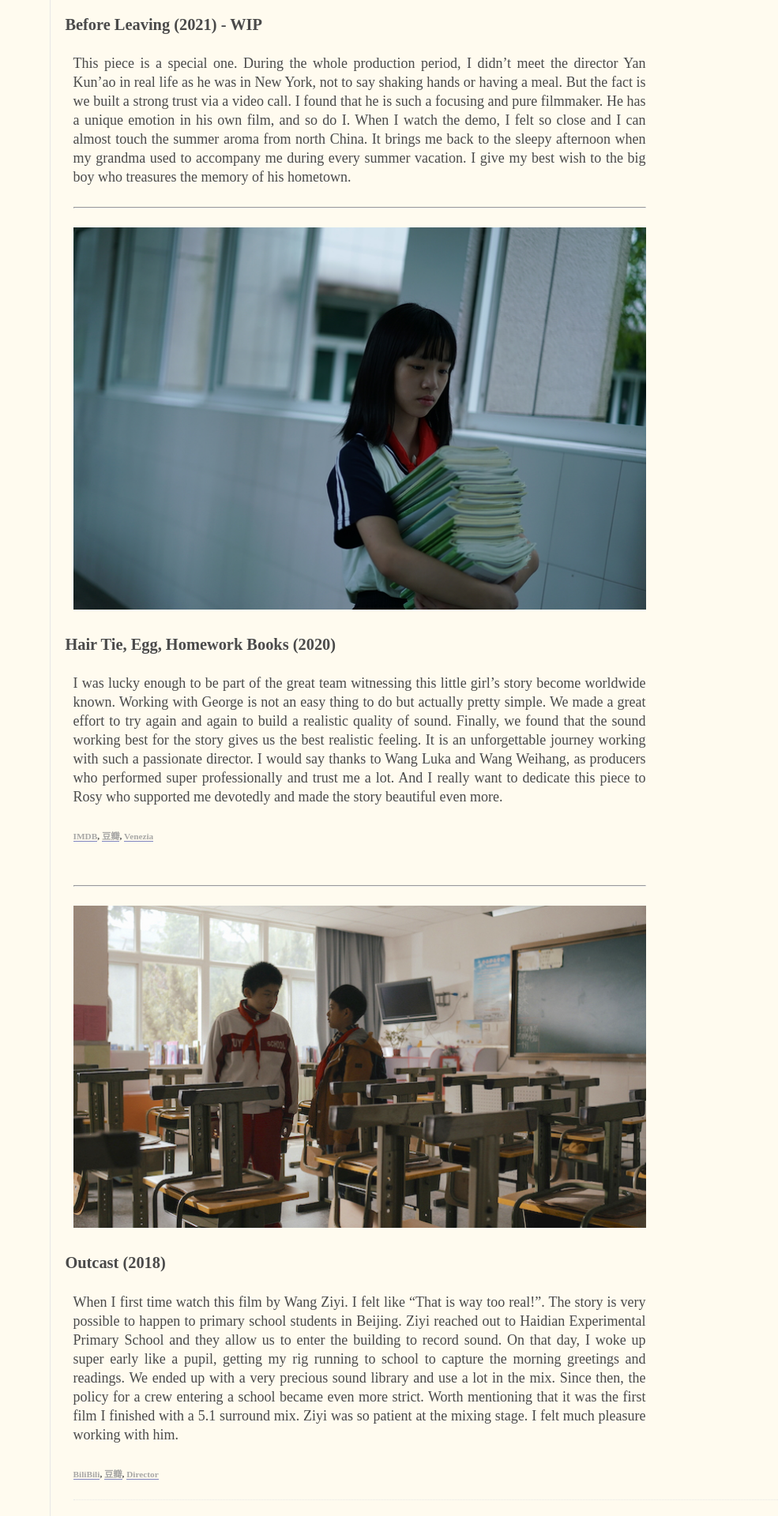
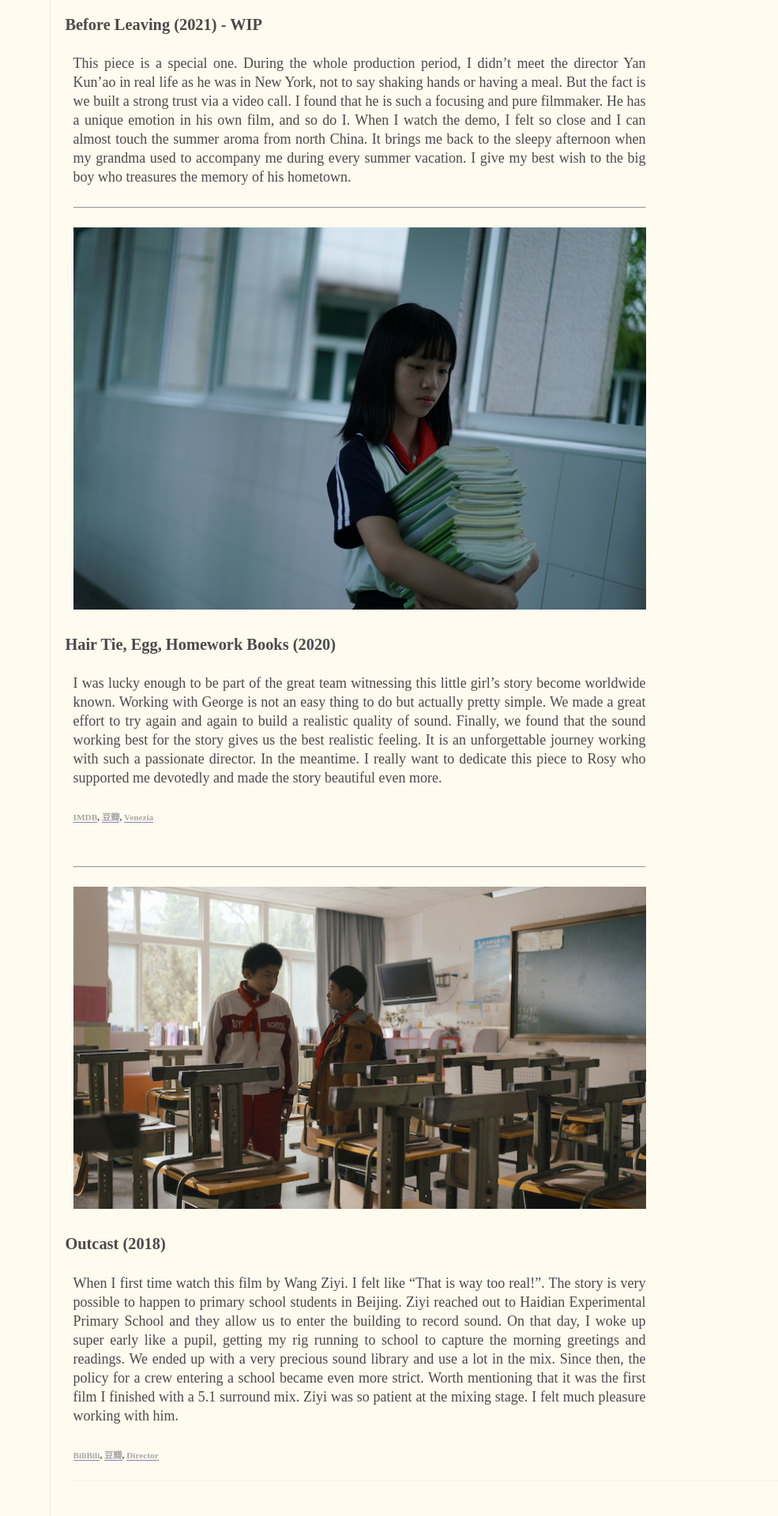
Before and after one commit to zhaojian26/works, a Jekyll site: the page built from _posts/2022-04-29-shorts.md, in a window 1280 px wide. Shown: the part 1399-3319 px from the top of the page at 79% size, without its empty margins (295-1280 px from the left). Built offline with Jekyll 4.4.1, drawn with Linux system fonts in a browser that asks for light colours.

Commit message:
Update 2022-04-29-shorts.md

```diff
--- a/_posts/2022-04-29-shorts.md
+++ b/_posts/2022-04-29-shorts.md
@@ -26,7 +26,7 @@ categories: posts
 
 ## Hair Tie, Egg, Homework Books (2020)
 
-> I was lucky enough to be part of the great team witnessing this little girl’s story become worldwide known. Working with George is not an easy thing to do but actually pretty simple. We made a great effort to try again and again to build a realistic quality of sound. Finally, we found that the sound working best for the story gives us the best realistic feeling. It is an unforgettable journey working with such a passionate director. I would say thanks to Wang Luka and Wang Weihang, as producers who performed super professionally and trust me a lot. And I really want to dedicate this piece to Rosy who supported me devotedly and made the story beautiful even more.
+> I was lucky enough to be part of the great team witnessing this little girl’s story become worldwide known. Working with George is not an easy thing to do but actually pretty simple. We made a great effort to try again and again to build a realistic quality of sound. Finally, we found that the sound working best for the story gives us the best realistic feeling. It is an unforgettable journey working with such a passionate director. In the meantime. I really want to dedicate this piece to Rosy who supported me devotedly and made the story beautiful even more.
 
 ##### [IMDB](https://www.imdb.com/title/tt13986798/?ref_=ext_shr_lnk), [豆瓣](https://movie.douban.com/subject/35165134/), [Venezia](https://www.labiennale.org/en/cinema/2021/lineup/orizzonti/tou-sheng-ji-dan-zuo-ye-ben-hair-tie-egg-homework-books)
 <br>
```
